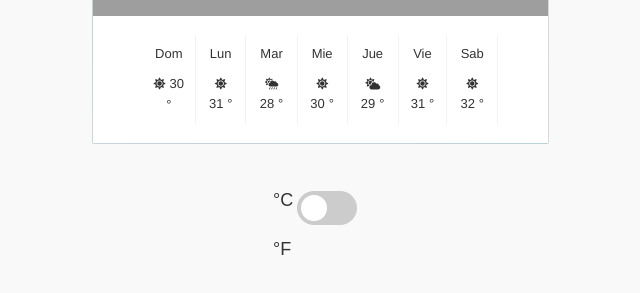
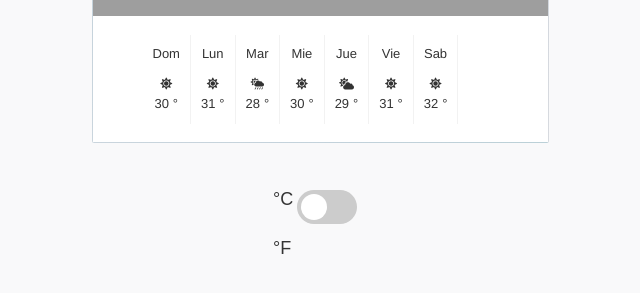
Before and after one commit to Palomaschultze/DrillingM3S2, a plain HTML site: page index.html in a window 1280 px wide. Shown: the part 299-592 px from the top of the page, without its empty margins (318-958 px from the left). Drawn offline with nearby package versions, Linux system fonts and the light colour scheme; grey boxes are pictures that could not be loaded.

```diff
--- a/index.html
+++ b/index.html
@@ -41,43 +41,43 @@
                             <div class="d-flex weakly-weather" id="days">
                                 <div class="weakly-weather-item">
                                     <p class="mb-1">Dom</p>
-                                    <i class="fas fa-sun"></i>
+                                    <i class="fas fa-sun"></i><br>
                                     <p class="mb-0" id="sun" value="30">30</p>
                                     <p class="symb">°</p>
                                 </div>
                                 <div class="weakly-weather-item">
                                     <p class="mb-1">Lun</p>
-                                    <i class="fas fa-sun"></i>
+                                    <i class="fas fa-sun"></i><br>
                                     <p class="mb-0" id="mon" value="31">31</p>
                                     <p class="symb">°</p>
                                 </div>
                                 <div class="weakly-weather-item">
                                     <p class="mb-1">Mar</p>
-                                    <i class="fas fa-cloud-sun-rain"></i>
+                                    <i class="fas fa-cloud-sun-rain"></i><br>
                                     <p class="mb-0" id="tue" value="28">28</p>
                                     <p class="symb">°</p>
                                 </div>
                                 <div class="weakly-weather-item">
                                     <p class="mb-1">Mie</p>
-                                    <i class="fas fa-sun"></i>
+                                    <i class="fas fa-sun"></i><br>
                                     <p class="mb-0" id="wed" value="30">30</p>
                                     <p class="symb">°</p>
                                 </div>
                                 <div class="weakly-weather-item">
                                     <p class="mb-1">Jue</p>
-                                    <i class="fas fa-cloud-sun"></i>
+                                    <i class="fas fa-cloud-sun"></i><br>
                                     <p class="mb-0" id="thu" value="29">29</p>
                                     <p class="symb">°</p>
                                 </div>
                                 <div class="weakly-weather-item">
                                     <p class="mb-1">Vie</p>
-                                    <i class="fas fa-sun"></i>
+                                    <i class="fas fa-sun"></i><br>
                                     <p class="mb-0" id="fri" value="31">31</p>
                                     <p class="symb">°</p>
                                 </div>
                                 <div class="weakly-weather-item">
                                     <p class="mb-1">Sab</p>
-                                    <i class="fas fa-sun"></i>
+                                    <i class="fas fa-sun"></i><br>
                                     <p class="mb-0" id="sat" value="32">32</p>
                                     <p class="symb">°</p>
                                 </div>
@@ -94,9 +94,8 @@
         <div class="container bottom-part">
             <h4 class="toggles">°C</h4>
             <label class="switch toggles">
-                <!-- <input id="seleccionarToggles" type="checkbox" onchange="convert('user',this);"> -->
-                <input id="seleccionarToggles" type="checkbox" onchange="convert(document.getElementById('bigTemp', '.weakly-weather-item'));">
-                <span class="slider round"></span>
+                <input id="seleccionarToggles" type="checkbox" onchange="convert('user', this.checked);"><span
+                    class="slider round"></span>
             </label>
             <h4 class="toggles">°F</h4>
         </div>
--- a/script.js
+++ b/script.js
@@ -1,24 +1,21 @@
+function convert() {
+    let toggles = document.getElementById("seleccionarToggles");
+    let bigTemp = document.getElementById("bigTemp");
+    let items = document.querySelectorAll(".weakly-weather-item");
 
-function convert (temperatura){
-    let temperaturaCelsius = parseInt(temperatura.textContent);
-    let chequeada = true;
-
-
-    if ($("#seleccionarToggles").is(":checked")) {
-        chequeada = false;
+    if (toggles.checked) {
+        // Cambiar a Fahrenheit
+        bigTemp.innerHTML = Math.round(parseFloat(bigTemp.innerHTML) * 9 / 5 + 32);
+        $("#bigC").text("°F");
+        items.forEach(function (item) {
+            item.querySelector(".mb-0").innerHTML = Math.round(parseInt(item.querySelector(".mb-0").innerHTML) * 9 / 5 + 32);
+        });
+    } else {
+        // Cambiar a Celsius
+        bigTemp.innerHTML = Math.round((parseInt(bigTemp.innerHTML) - 32) * 5 / 9);
+        $("#bigC").text("°C");
+        items.forEach(function (item) {
+            item.querySelector(".mb-0").innerHTML = Math.round((parseInt(item.querySelector(".mb-0").innerHTML) - 32) * 5 / 9);
+        });
     }
-
-    if (chequeada) {
-        let celsius = parseInt((temperaturaCelsius -32) / 1.8);
-        bigTemp.innerHTML = celsius;
-        $("#bigC").text("°C");
-        console.log(temperatura.textContent)
-
-    }else{
-        let fahrenheit = parseInt(temperaturaCelsius * 1.8) + 32;
-        bigTemp.innerHTML = fahrenheit;
-        $("#bigC").text("°F");
-
-    }
-
 }
```
